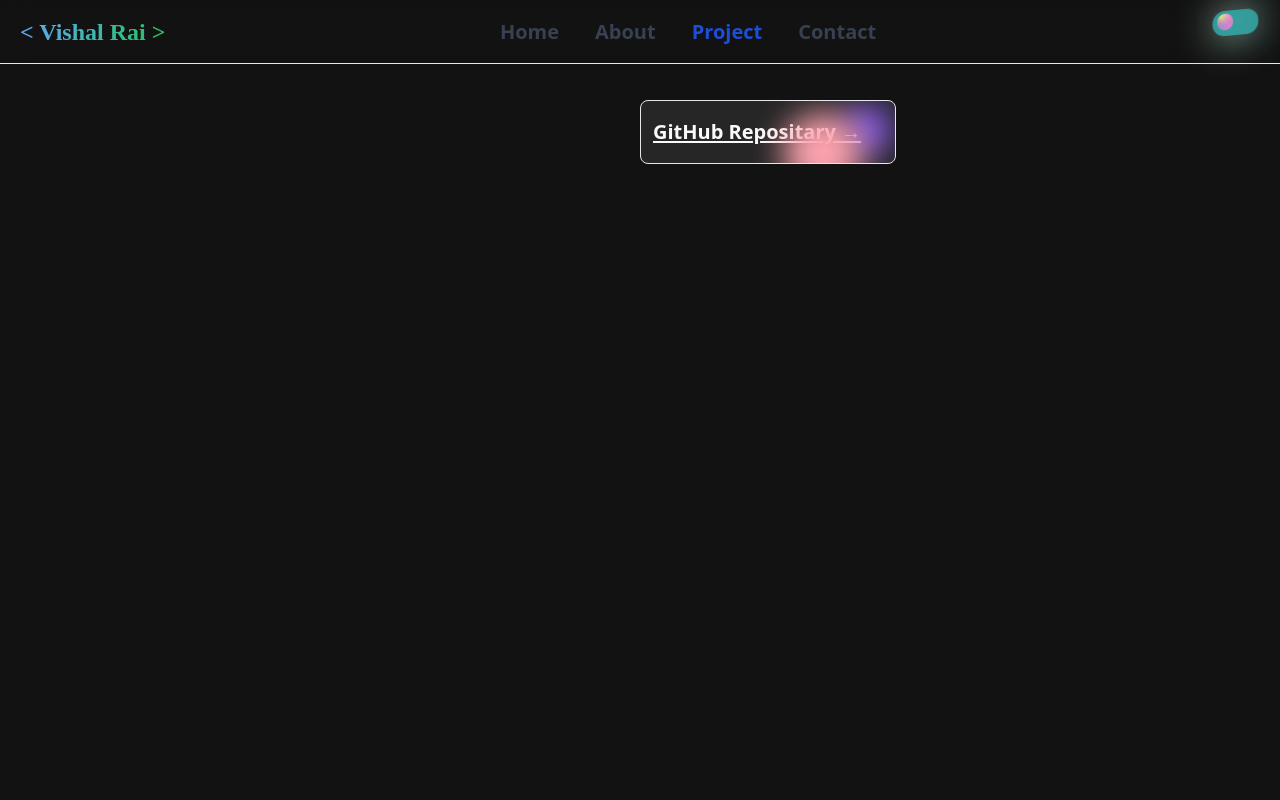
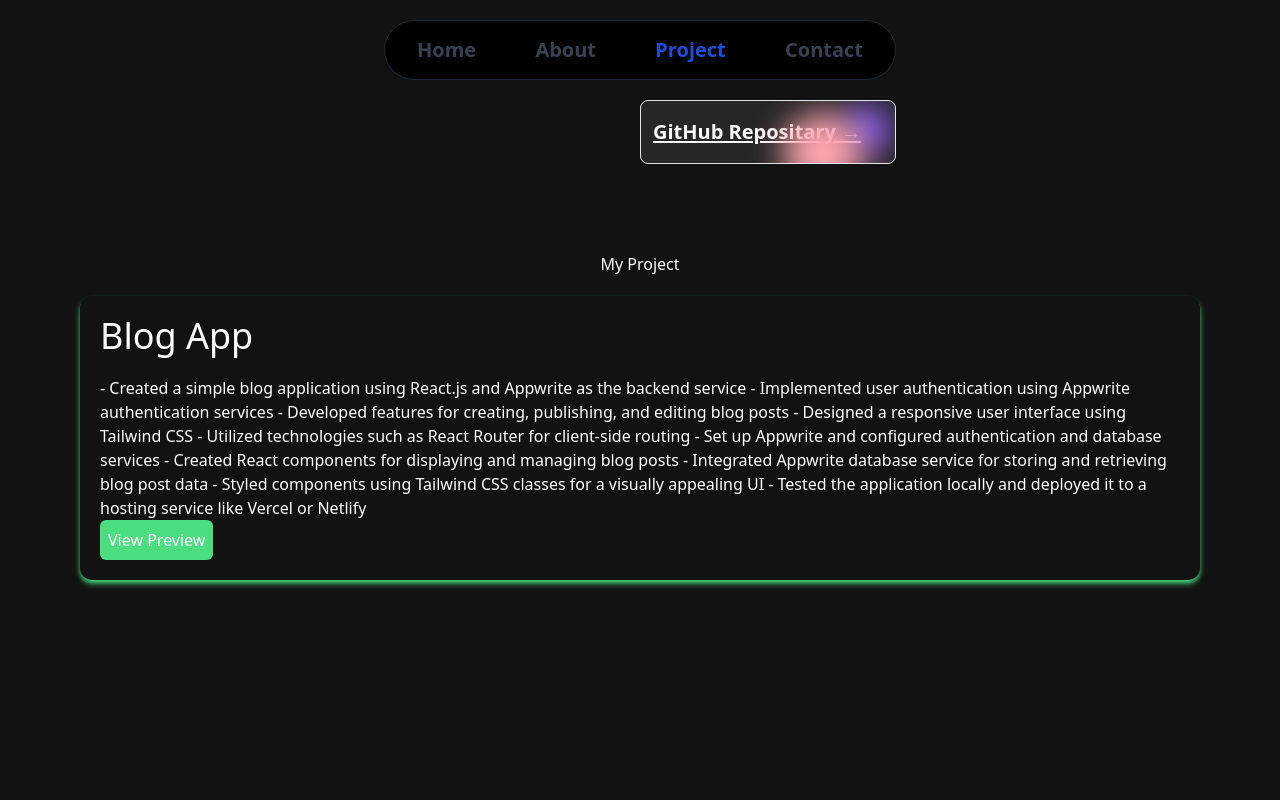
Before and after one commit to Vishalra-i/Portfolio, a React (Vite) app: page /project in a window 1280 px wide. Shown: the top 800 px of the page. Built offline with nearby package versions, Linux system fonts and the light colour scheme; no server answers; a web font is replaced by a local one.

Commit message:
new header updated

```diff
--- a/src/Layout.jsx
+++ b/src/Layout.jsx
@@ -7,6 +7,7 @@ import Theme, { Themeprovider } from './context/Theme'
 function Layout() {
   const [thememode, setThememode] = useState("dark")
   const [mode, setmode] = useState(true)
+  const [loading , setLoading] = useState(true)
 
      let darkmode = ()=>{
        setThememode("dark")
@@ -17,6 +18,13 @@ function Layout() {
        setmode(false)
      }
 
+     (function(){
+        setTimeout(() => {
+          setLoading(false)
+        }, 2000)
+     })()
+
+
   useEffect(() => {
 
       let html = document.querySelector("html")
@@ -24,6 +32,7 @@ function Layout() {
         html.classList = thememode
 
   }, [thememode,mode])
+
   return (
     <Themeprovider value={{thememode,darkmode,lightmode,mode}}>
        <Header/>
--- a/src/components/Contact.jsx
+++ b/src/Pages/Contact.jsx
@@ -1,7 +1,6 @@
 import React, { useRef } from 'react';
 import emailjs from '@emailjs/browser';
-import conf from '../conf/conf';
-
+import conf  from '../conf/conf.js'
 
 
 
@@ -13,14 +12,15 @@ function Contact() {
   const form = useRef();
   const [feedback, setFeedback] = React.useState('');
 
-  const sendEmail = (e) => {
+  const sendEmail = async(e) => {
     e.preventDefault();
+    setFeedback('Sending...');
 
     if(form.current.name.value === 'customer_name' || form.current.email.value === '' || form.current.message.value === ''){
       alert("Please fill all the fields")
       return
     }
-    emailjs
+    await emailjs
       .sendForm(conf.EmailJs_SeviceID, conf.EmailJs_TemplateID, form.current,{
         publicKey: conf.EmailJs_PublicKey,
       })
--- a/src/components/Home.jsx
+++ b/src/Pages/Home.jsx
@@ -1,8 +1,8 @@
 import React from 'react';
 import useTheme from '../context/Theme';
-import SlideTrack from './SlideTrack';
+import SlideTrack from '../components/SlideTrack';
 import { Link } from 'react-router-dom';
-import Button from './Button';
+import Button from '../components/Button';
 function Home() {
   // Function for rotating service names and changing colors
   (function service() {
@@ -34,7 +34,7 @@ function Home() {
   const { darkmode, lightmode, mode, thememode } = useTheme();
 
   return (
-    <div className="min-w-full min-h-screen dark:bg-[#160E2A]">
+    <div className="min-w-full min-h-screen bg-[#a55eea] dark:bg-[#160E2A]">
       <div className="flex flex-col items-center max-[1024px]:justify-between lg:flex-row px-5 py-20 sm:px-2 md:px-11 lg:px-24  dark:text-white text-4xl">
         {/* Left Section */}
         <div className="flex flex-col flex-grow justify-center lg:justify-start lg:py-16 gap-8 ma-w-full">
@@ -56,7 +56,7 @@ function Home() {
           {/* Bio */}
           <div>
             <p className="text-2xl sm:text-lg md:text-2xl max-lg:text-2xl text-gray-500 dark:text-white font-protest">
-              Hi, I'm <span className="text-red-300">Vishal Rai</span>. A Passionate Full Stack
+              Hi, I'm <span className="text-[#3867d6]">Vishal Rai</span>. A Passionate Full Stack
             </p>
             <p className="text-2xl sm:text-lg md:text-2xl max-lg:text-2xl text-gray-500 dark:text-white font-protest">
               Developer from Jashpur, India📍
--- /dev/null
+++ b/src/Pages/Project.jsx
@@ -0,0 +1,51 @@
+import React, { useEffect } from 'react';
+import { Link } from 'react-router-dom';
+import Button from '../components/Button';
+import ProjectItem from '../components/ProjectItem';
+
+function Project() {
+  const [data,setData] = React.useState([])
+
+  useEffect(() => {
+    const api = async ()=>{
+      await fetch("https://api.github.com/users/vishalra-i")
+      .then((Response)=>Response.json())
+      .then((data)=>setData(data))
+      .catch((err)=>console.log(`Github Error:: ${err}`))
+    }
+    api()
+  }, [])
+
+
+
+  return (
+    <div className="min-w-full min-h-screen bg-[#a55eea] dark:bg-[#121212] dark:text-white">
+      <div className="px-5 py-20 sm:px-2 md:px-11 lg:px-24 flex justify-between dark:text-white text-4xl">
+         <img src={data.avatar_url} className="rounded-full shadow-2xl dark:shadow-purple-300 shadow-purple-900" alt="" />
+         <div className='self-center w-1/2 gap-5'>
+           <h1>{data.bio}</h1>
+          <Link to={data.html_url}><Button children='GitHub Repositary' className='mt-5'/></Link>
+         </div>
+
+      </div>
+         <div className='w-full px-20 py-2 '>
+            <h1 className='text-center'>My Project</h1>
+            <ProjectItem name={"Blog App"} description={`
+            - Created a simple blog application using React.js and Appwrite as the backend service
+            - Implemented user authentication using Appwrite authentication services
+            - Developed features for creating, publishing, and editing blog posts
+            - Designed a responsive user interface using Tailwind CSS
+            - Utilized technologies such as React Router for client-side routing
+            - Set up Appwrite and configured authentication and database services
+            - Created React components for displaying and managing blog posts
+            - Integrated Appwrite database service for storing and retrieving blog post data
+            - Styled components using Tailwind CSS classes for a visually appealing UI
+            - Tested the application locally and deployed it to a hosting service like Vercel or Netlify
+            `} link={"https://bloghunter.vercel.app/"}/>
+
+         </div>
+    </div>
+  )
+}
+
+export default Project
--- a/src/components/Hamburger.jsx
+++ b/src/components/Hamburger.jsx
@@ -22,9 +22,9 @@ const HamburgerMenu = () => {
       </button>
 
       {isOpen && (
-        <div className="absolute top-15 p-2 transition transform right-0 md:hidden  z-10">
+        <div className="absolute top-15 p-2 transition transform left-0  md:hidden  z-10">
           <div className="rounded-lg shadow-lg ring-1 ring-black ring-opacity-5 bg-[#9b9696] dark:bg-black divide-y-2 divide-gray-50">
-            <div className=" flex flex-col px-5 py-2 font-bold tex-2xl gap-6 ">
+            <div className=" flex flex-row px-5 py-2 font-bold tex-2xl gap-6 ">
                <Headlink/>
             </div>
           </div>
--- a/src/components/Header.jsx
+++ b/src/components/Header.jsx
@@ -1,30 +1,30 @@
-import React from 'react'
-import { useState,useEffect } from 'react'
-import { Link } from 'react-router-dom'
-import { NavLink } from 'react-router-dom'
-import useTheme from '../context/Theme'
-import HamburgerMenu from './Hamburger'
-import Headlink from './Headlink'
-import Toggle from './Toggle'
-
+import React from 'react';
+import { Link, NavLink } from 'react-router-dom';
+import useTheme from '../context/Theme';
+import HamburgerMenu from './Hamburger';
+import Headlink from './Headlink';
+import Toggle from './Toggle';
 
 function Header() {
-
   return (
     <>
-    <div class="fixed z-10 py-2 px-5 border-b-[1px] flex justify-between items-center backdrop-blur-md text-white min-w-full h-16">
-    <Link to="/" >
-    <h1 class="text-2xl font-bold font-protest  text-center  text-transparent bg-gradient-to-r from-blue-400 to-green-500 bg-clip-text animate-slideInFromLeft"> &lt; Vishal Rai &gt;</h1>
-    </Link>
-           <div className=' max-sm:hidden sm:hidden md:flex max-lg:flex justify-between flex-row gap-9 font-extrabold px-2  '>
-               <Headlink/>
-           </div>
-
-        <Toggle/>
-        <HamburgerMenu/>
-    </div>
+      <div className="flex items-center justify-center box-border">
+        {/* <Link to="/" >
+          <h1 className="text-2xl font-bold font-protest text-center text-transparent bg-gradient-to-r from-blue-400 to-green-500 bg-clip-text animate-slideInFromLeft">
+            &lt; Vishal Rai &gt;
+          </h1>
+        </Link> */}
+        <div className="fixed z-10  flex justify-between bg-black rounded-[30px] px-6 py-4 border border-gray-800 bottom-28 md:top-5 items-center h-[60px] w-[360px] md:w-[40%]">
+          <div className=" md:flex max-lg:flex justify-between items-center w-full flex-row gap-9 font-extrabold px-2">
+            <Headlink />
+          </div>
+        </div>
+        {/* <div className="fixed top-5 z-2 left-2 ">
+          <HamburgerMenu />
+        </div> */}
+      </div>
     </>
-  )
+  );
 }
 
-export default Header
+export default Header;
--- a/src/components/Headlink.jsx
+++ b/src/components/Headlink.jsx
@@ -4,16 +4,16 @@ import { NavLink } from 'react-router-dom'
 function Headlink() {
   return (
     <>
-      <NavLink to="/" className={({isActive})=>` ${isActive ?"text-blue-700 ": "text-gray-700"} text-xl`}>
+      <NavLink to="/" className={({isActive})=>` ${isActive ?"text-blue-700 ": "text-gray-700"} text-sm md:text-xl`}>
                   Home
                </NavLink>
-               <NavLink to="/about" className={({isActive})=>` ${isActive ?"text-blue-700 ": "text-gray-700"} text-xl`}>
+               <NavLink to="/about" className={({isActive})=>` ${isActive ?"text-blue-700 ": "text-gray-700"} text-sm md:text-xl`}>
                   About
                </NavLink>
-               <NavLink to="/project" className={({isActive})=>` ${isActive ?"text-blue-700 ": "text-gray-700"} text-xl`}>
+               <NavLink to="/project" className={({isActive})=>` ${isActive ?"text-blue-700 ": "text-gray-700"} text-sm md:text-xl`}>
                   Project
                </NavLink>
-               <NavLink to="/contact" className={({isActive})=>` ${isActive ?"text-blue-700 ": "text-gray-700"} text-xl`}>
+               <NavLink to="/contact" className={({isActive})=>` ${isActive ?"text-blue-700 ": "text-gray-700"} text-sm md:text-xl`}>
                   Contact
                </NavLink>
     </>
--- a/src/components/Project.jsx
+++ /dev/null
@@ -1,34 +0,0 @@
-import React, { useEffect } from 'react';
-import { Link } from 'react-router-dom';
-import Button from './Button';
-
-function Project() {
-  const [data,setData] = React.useState([])
-
-  useEffect(() => {
-    const api = async ()=>{
-      await fetch("https://api.github.com/users/vishalra-i")
-      .then((Response)=>Response.json())
-      .then((data)=>setData(data))
-      .catch((err)=>console.log(`Github Error:: ${err}`))
-    }
-    api()
-  }, [])
-
-
-
-  return (
-    <div className="min-w-full min-h-screen bg-[#121212]">
-      <div className="px-5 py-20 sm:px-2 md:px-11 lg:px-24 flex justify-between dark:text-white text-4xl">
-         <img src={data.avatar_url} className="rounded-full" alt="" />
-         <div className='self-center w-1/2 gap-5'>
-           <h1>{data.bio}</h1>
-          <Link to={data.html_url}><Button children='GitHub Repositary' className='mt-5'/></Link>
-
-         </div>
-      </div>
-    </div>
-  )
-}
-
-export default Project
--- /dev/null
+++ b/src/components/ProjectItem.jsx
@@ -0,0 +1,17 @@
+import React from 'react'
+
+function ProjectItem({name , description , link}) {
+  return (
+    <div className='w-full space-y-5 shadow-md p-5 my-5 rounded-xl shadow-green-400'>
+        <h1 className='text-4xl'>{name}</h1>
+        <p>{description}</p>
+
+        <a href={link} target="_blank" className='my-5' rel="noreferrer">
+            <button className='bg-green-400 p-2 rounded-md '>View Preview</button>
+        </a>
+
+    </div>
+  )
+}
+
+export default ProjectItem
```
Also changed, not shown: src/Pages/About.jsx (renamed from src/components/About.jsx, +5 -5 lines), src/components/index.js (+4 -4 lines), src/main.jsx (+4 -4 lines).
